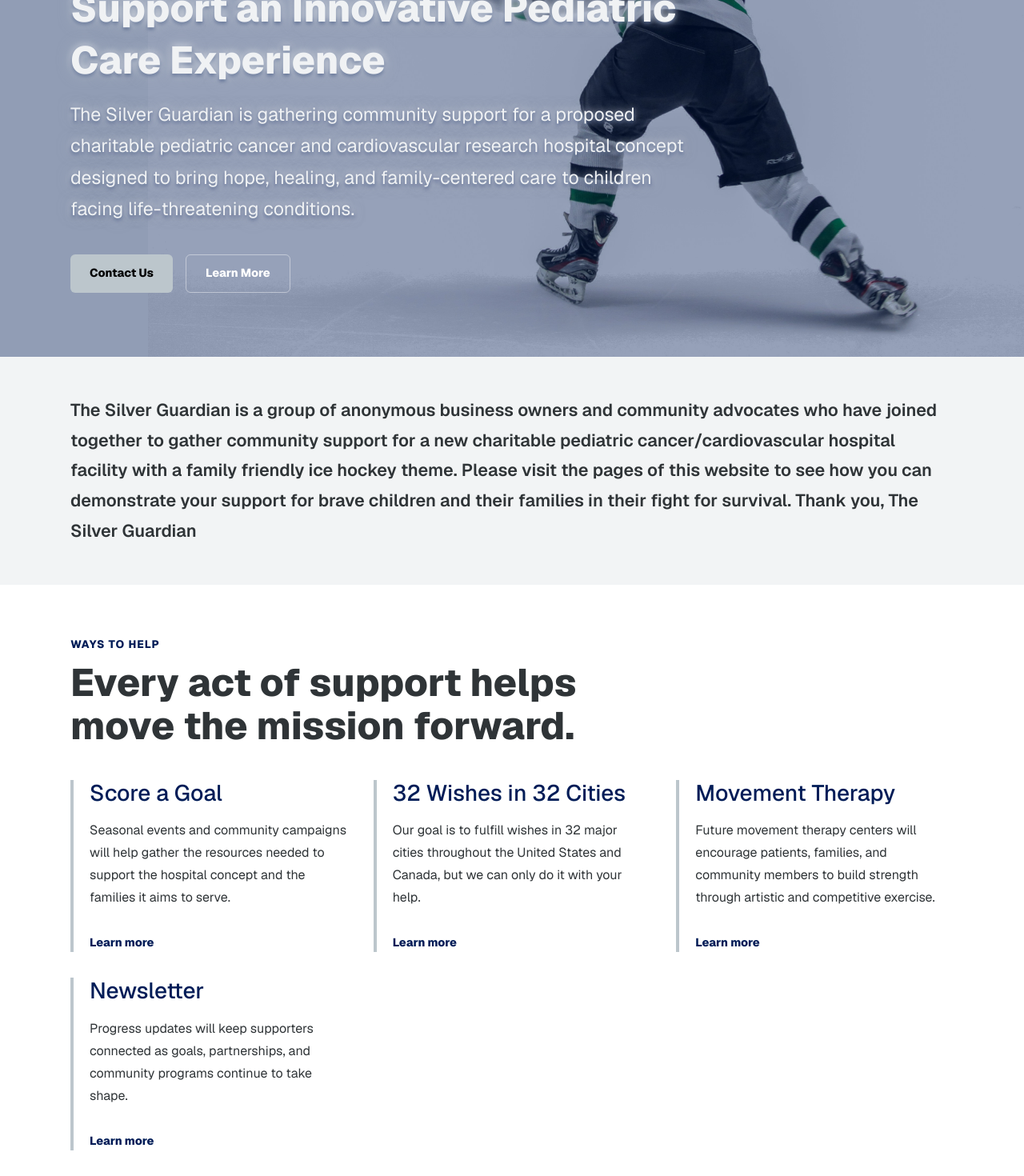
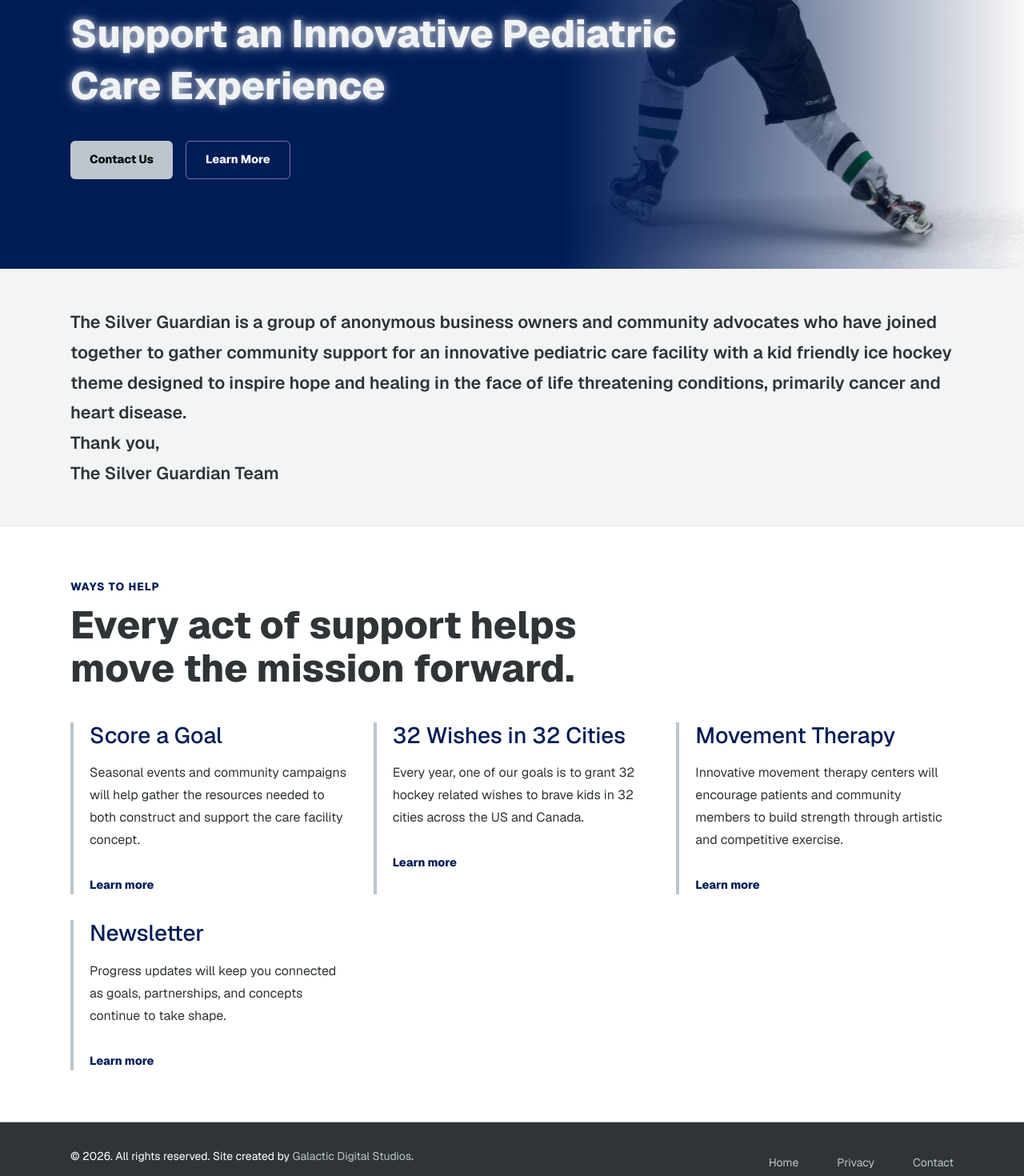
Before and after one commit to raulsmith12/thesilverguardian, a Next.js app: page / in a window 1280 px wide. Shown: the part 360-1830 px from the top of the page at 80% size. Built offline with nearby package versions, Linux system fonts and the light colour scheme.

Commit message:
Round of text edits

```diff
--- a/src/app/contact/page.tsx
+++ b/src/app/contact/page.tsx
@@ -30,7 +30,7 @@ export default function ContactPage() {
               >
                 <div>
                   <p className="section-kicker">Newsletter</p>
-                  <h2 id="newsletter-title">Sign up for updates</h2>
+                  <h2 id="newsletter-title">Sign Up Here</h2>
                   <p>
                     Join the Silver Guardian newsletter for future announcements and progress updates.
                   </p>
--- a/src/app/globals.css
+++ b/src/app/globals.css
@@ -117,7 +117,8 @@ a {
 .hero-section::after,
 .page-hero::after {
   z-index: -1;
-  background: rgba(0, 28, 87, 0.4);
+  background: #001c5766;
+  background: linear-gradient(90deg,rgba(0, 28, 87, 1) 0%, rgba(0, 28, 87, 1) 55%, rgba(209, 209, 209, 0) 100%);
 }
 
 .hero-section h1,
--- a/src/app/movement-therapy-center/page.tsx
+++ b/src/app/movement-therapy-center/page.tsx
@@ -13,7 +13,7 @@ export default function MovementTherapyCenterPage() {
       alt: "Dancers performing together",
     },
     {
-      title: "Kickboxing / Boxing",
+      title: "Kickboxing",
       image: kickboxingImage,
       alt: "Athlete training with boxing gloves",
     },
@@ -38,8 +38,7 @@ export default function MovementTherapyCenterPage() {
           <div className="mx-auto w-full max-w-6xl px-6 py-16">
             <section className="movement-intro">
               <p>
-                The Silver Guardian will be contributing to the nonclinical care of patients by directly investing in a chain of specially designed “movement therapy” centers that encourage patients battling cancer and other mobility limiting diseases,
-                such as Parkinson’s disease, as well as the general community, to positively improve their health through both artistic and competitive exercise. Please check back soon for more details.
+                The Silver Guardian will be contributing to the everyday care of patients and communities by directly investing in a chain of unique &ldquo;movement therapy centers&rdquo; to encourage positive life quality through artistic and competitive exercise. Please check back soon for more details.
               </p>
             </section>
 
--- a/src/app/page.tsx
+++ b/src/app/page.tsx
@@ -14,13 +14,6 @@ export default function Home() {
               </h1>
               <p className="hero-message mt-5 max-w-3xl">
                 Support an Innovative Pediatric Care Experience
-              </p>
-              <p className="hero-copy mt-6 max-w-3xl">
-                The Silver Guardian is gathering community support for a
-                proposed charitable pediatric cancer and cardiovascular research
-                hospital concept designed to bring hope, healing, and
-                family-centered care to children facing life-threatening
-                conditions.
               </p>
               <div className="mt-9 flex flex-col gap-3 sm:flex-row">
                 <a
@@ -43,14 +36,10 @@ export default function Home() {
         <section className="mission-note-section">
           <div className="mx-auto w-full max-w-6xl px-6 py-12">
             <p>
-              The Silver Guardian is a group of anonymous business owners and
-              community advocates who have joined together to gather community
-              support for a new charitable pediatric cancer/cardiovascular
-              hospital facility with a family friendly ice hockey theme. Please
-              visit the pages of this website to see how you can demonstrate
-              your support for brave children and their families in their fight
-              for survival. Thank you, The Silver Guardian
+              The Silver Guardian is a group of anonymous business owners and community advocates who have joined together to gather community support for an innovative pediatric care facility with a kid friendly ice hockey theme designed to inspire hope and healing in the face of life threatening conditions, primarily cancer and heart disease.
             </p>
+            <p>Thank you,</p>
+            <p>The Silver Guardian Team</p>
           </div>
         </section>
 
@@ -66,22 +55,22 @@ export default function Home() {
             {[
               [
                 "Score a Goal",
-                "Seasonal events and community campaigns will help gather the resources needed to support the hospital concept and the families it aims to serve.",
+                "Seasonal events and community campaigns will help gather the resources needed to both construct and support the care facility concept.",
                 "/fundraising",
               ],
               [
                 "32 Wishes in 32 Cities",
-                "Our goal is to fulfill wishes in 32 major cities throughout the United States and Canada, but we can only do it with your help.",
+                "Every year, one of our goals is to grant 32 hockey related wishes to brave kids in 32 cities across the US and Canada.",
                 "/32-wishes",
               ],
               [
                 "Movement Therapy",
-                "Future movement therapy centers will encourage patients, families, and community members to build strength through artistic and competitive exercise.",
+                "Innovative movement therapy centers will encourage patients and community members to build strength through artistic and competitive exercise.",
                 "/movement-therapy-center",
               ],
               [
                 "Newsletter",
-                "Progress updates will keep supporters connected as goals, partnerships, and community programs continue to take shape.",
+                "Progress updates will keep you connected as goals, partnerships, and concepts continue to take shape.",
                 "/contact",
               ],
             ].map(([title, text, url]) => (
--- a/src/components/FundraisingContent.tsx
+++ b/src/components/FundraisingContent.tsx
@@ -26,7 +26,7 @@ export function FundraisingContent() {
           </h2>
         </div>
         <p>
-          The Silver Guardian is preparing seasonal events to help demonstrate support for communities battling pediatric conditions such as cancer and heart disease. Dates and events details are still being finalized, please sign up to receive regular updates via our newsletter.
+          The Silver Guardian is preparing seasonal events to help demonstrate support for communities battling pediatric conditions such as cancer and heart disease. Events details are still being finalized, please sign up to receive regular updates via our newsletter.
         </p>
       </section>
 
@@ -45,7 +45,7 @@ export function FundraisingContent() {
             />
           </div>
           <p>
-            Charity golf events are planned as signature opportunities to demonstrate support for the pediatric cancer/heart disease community.
+            Charity golf events will be signature opportunities to demonstrate support for the pediatric cancer/heart disease community.
           </p>
           <span>Coming soon</span>
         </article>
```
